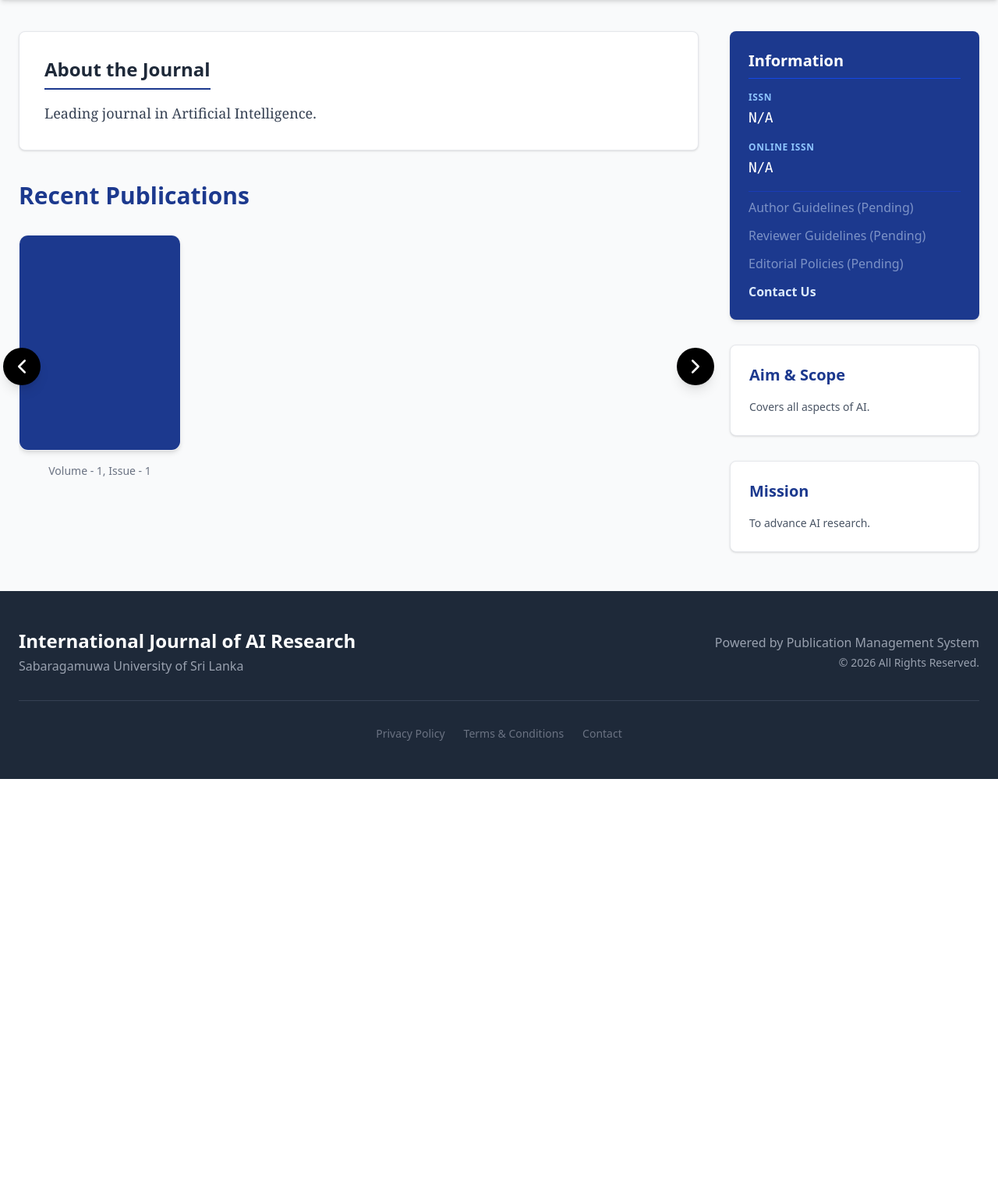
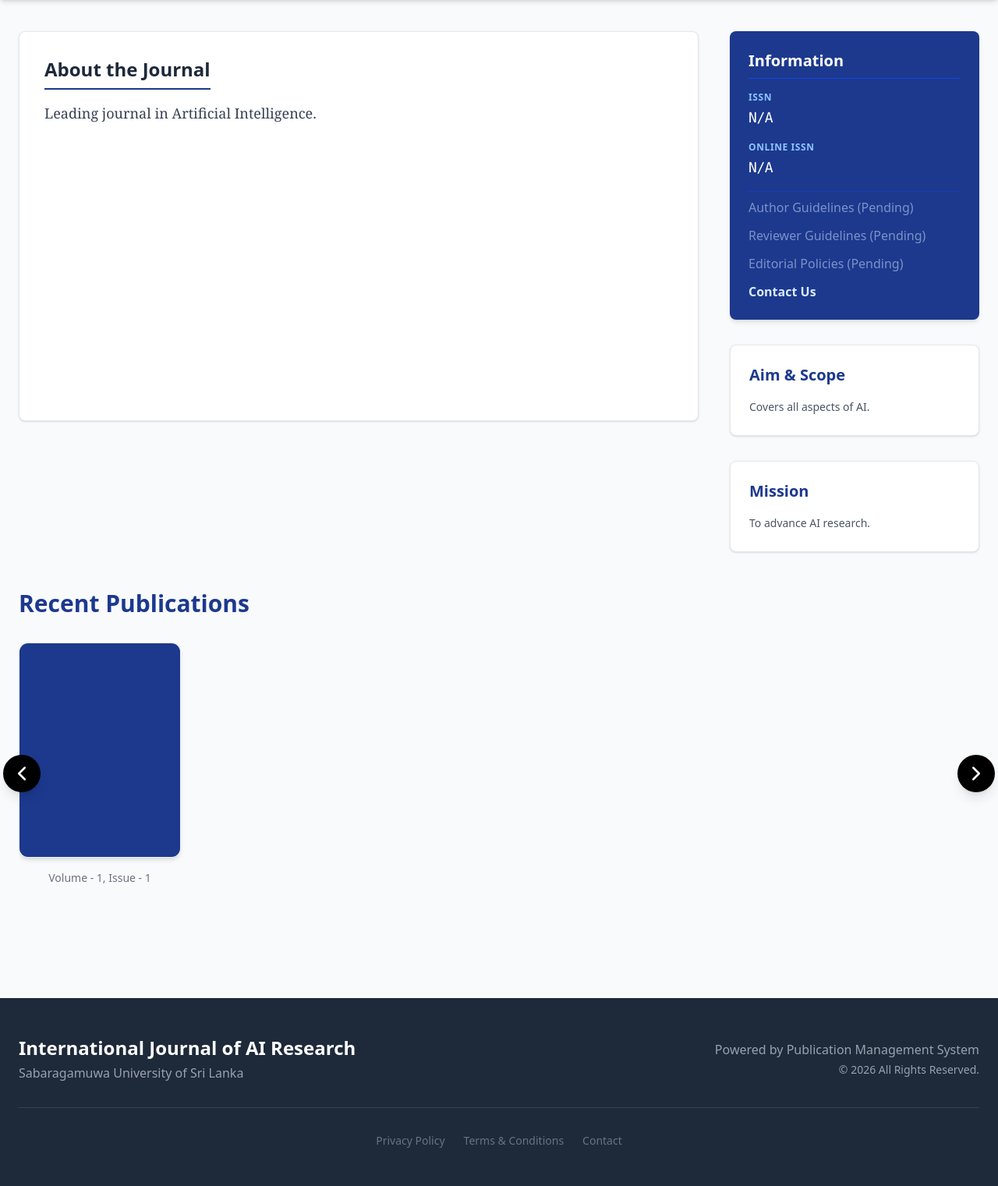
Before and after one commit to gayathrisarangika/system, a Laravel app: page /journal/1 in a window 1280 px wide. Shown: the part 202-1723 px from the top of the page at 78% size. Before the commit the page ends 1201 px from the top, so only its background shows below. Run offline with Laravel 12, Linux system fonts and the light colour scheme; data comes from the database, SQL or seed files in the repository; style sheets or scripts are compiled from the project's sources; parts of the project's set-up code (start-up, migrations or seed data) failed here and were passed over; some libraries are stand-ins or nearby versions.

Commit message:
Fix 'About' section layout for Journal, Conference, and Symposium pages
- Added min-h-[500px] to 'About' sections to maintain consistent box size with short descriptions.
- Moved 'Recent Publications' carousel below the main content and sidebar for a cleaner full-width layout.
- Applied changes consistently across Journal.jsx, Conference.jsx, and Symposium.jsx.

Co-authored-by: gayathrisarangika <90195913+gayathrisarangika@users.noreply.github.com>

```diff
--- a/resources/js/Pages/Publications/Conference.jsx
+++ b/resources/js/Pages/Publications/Conference.jsx
@@ -40,7 +40,7 @@ export default function Conference({ conference }) {
 
                     {/* Main Content */}
                     <div className="flex-1 flex flex-col gap-10">
-                        <div className="bg-white p-8 rounded-lg shadow-sm border border-gray-200">
+                        <div className="bg-white p-8 rounded-lg shadow-sm border border-gray-200 min-h-[500px]">
                             <section>
                                 <h2 className="text-2xl font-bold text-gray-800 mb-4 pb-2 border-b-2 border-blue-900 inline-block">About the Conference</h2>
                                 <div className="prose max-w-none text-gray-700 leading-relaxed whitespace-pre-wrap font-serif text-lg">
@@ -48,13 +48,6 @@ export default function Conference({ conference }) {
                                 </div>
                             </section>
                         </div>
-
-                        {conference.proceedings && conference.proceedings.length > 0 && (
-                            <RecentPublicationsCarousel
-                                title="Recent Publications"
-                                items={conference.proceedings.map(p => ({ ...p, type: 'conference' }))}
-                            />
-                        )}
                     </div>
 
                     {/* Sidebar */}
@@ -113,6 +106,14 @@ export default function Conference({ conference }) {
                     </aside>
                 </div>
 
+                {conference.proceedings && conference.proceedings.length > 0 && (
+                    <div className="mt-12">
+                        <RecentPublicationsCarousel
+                            title="Recent Publications"
+                            items={conference.proceedings.map(p => ({ ...p, type: 'conference' }))}
+                        />
+                    </div>
+                )}
             </div>
 
             {/* Footer */}
--- a/resources/js/Pages/Publications/Journal.jsx
+++ b/resources/js/Pages/Publications/Journal.jsx
@@ -40,7 +40,7 @@ export default function Journal({ journal }) {
 
                     {/* Main Content */}
                     <div className="flex-1 flex flex-col gap-10">
-                        <div className="bg-white p-8 rounded-lg shadow-sm border border-gray-200">
+                        <div className="bg-white p-8 rounded-lg shadow-sm border border-gray-200 min-h-[500px]">
                             <section>
                                 <h2 className="text-2xl font-bold text-gray-800 mb-4 pb-2 border-b-2 border-blue-900 inline-block">About the Journal</h2>
                                 <div className="prose max-w-none text-gray-700 leading-relaxed whitespace-pre-wrap font-serif text-lg">
@@ -48,13 +48,6 @@ export default function Journal({ journal }) {
                                 </div>
                             </section>
                         </div>
-
-                        {journal.issues && journal.issues.length > 0 && (
-                            <RecentPublicationsCarousel
-                                title="Recent Publications"
-                                items={journal.issues.map(i => ({ ...i, type: 'issue' }))}
-                            />
-                        )}
                     </div>
 
                     {/* Sidebar */}
@@ -113,6 +106,14 @@ export default function Journal({ journal }) {
                     </aside>
                 </div>
 
+                {journal.issues && journal.issues.length > 0 && (
+                    <div className="mt-12">
+                        <RecentPublicationsCarousel
+                            title="Recent Publications"
+                            items={journal.issues.map(i => ({ ...i, type: 'issue' }))}
+                        />
+                    </div>
+                )}
             </div>
 
             {/* Footer */}
--- a/resources/js/Pages/Publications/Symposium.jsx
+++ b/resources/js/Pages/Publications/Symposium.jsx
@@ -40,7 +40,7 @@ export default function Symposium({ symposium }) {
 
                     {/* Main Content */}
                     <div className="flex-1 flex flex-col gap-10">
-                        <div className="bg-white p-8 rounded-lg shadow-sm border border-gray-200">
+                        <div className="bg-white p-8 rounded-lg shadow-sm border border-gray-200 min-h-[500px]">
                             <section>
                                 <h2 className="text-2xl font-bold text-gray-800 mb-4 pb-2 border-b-2 border-blue-900 inline-block">About the Symposium</h2>
                                 <div className="prose max-w-none text-gray-700 leading-relaxed whitespace-pre-wrap font-serif text-lg">
@@ -48,13 +48,6 @@ export default function Symposium({ symposium }) {
                                 </div>
                             </section>
                         </div>
-
-                        {symposium.proceedings && symposium.proceedings.length > 0 && (
-                            <RecentPublicationsCarousel
-                                title="Recent Publications"
-                                items={symposium.proceedings.map(p => ({ ...p, type: 'symposium' }))}
-                            />
-                        )}
                     </div>
 
                     {/* Sidebar */}
@@ -113,6 +106,14 @@ export default function Symposium({ symposium }) {
                     </aside>
                 </div>
 
+                {symposium.proceedings && symposium.proceedings.length > 0 && (
+                    <div className="mt-12">
+                        <RecentPublicationsCarousel
+                            title="Recent Publications"
+                            items={symposium.proceedings.map(p => ({ ...p, type: 'symposium' }))}
+                        />
+                    </div>
+                )}
             </div>
 
             {/* Footer */}
```
